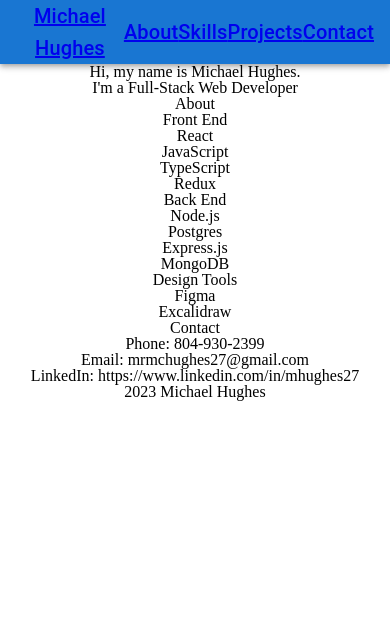
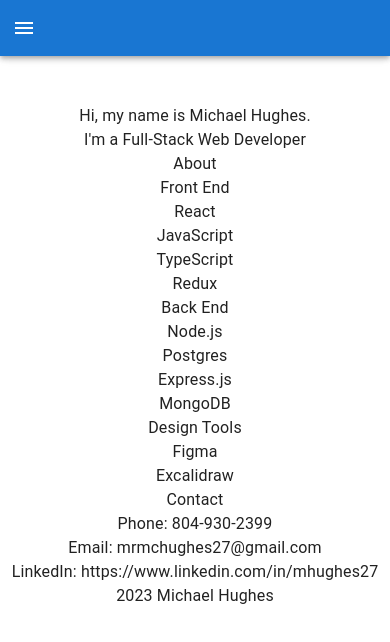
Before and after one commit to mrmchughes/Personal_Portfolio, a React (Create React App) app: page / in a window 390 px wide. Shown: the top 642 px of the page. Built offline with nearby package versions, Linux system fonts and the light colour scheme.

Commit message:
Further work on Navabar, began mobile implement

```diff
--- a/src/components/Navbar.js
+++ b/src/components/Navbar.js
@@ -1,34 +1,125 @@
+import { useState } from 'react';
 import AppBar from '@mui/material/AppBar';
 import Box from '@mui/material/Box';
+import CssBaseline from '@mui/material/CssBaseline';
+import Divider from '@mui/material/Divider';
+import Drawer from '@mui/material/Drawer';
+import IconButton from '@mui/material/IconButton';
+import List from '@mui/material/List';
+import ListItem from '@mui/material/ListItem';
+import ListItemButton from '@mui/material/ListItemButton';
+import ListItemText from '@mui/material/ListItemText';
+import MenuIcon from '@mui/icons-material/Menu';
 import Toolbar from '@mui/material/Toolbar';
 import Typography from '@mui/material/Typography';
+import Button from '@mui/material/Button';
 
-export default function Navbar() {
+const drawerWidth = 240;
+const navItems = ['About', 'Skills', 'Projects', 'Contact'];
+
+export default function DrawerAppBar() {
+    const [mobileOpen, setMobileOpen] = useState(false);
+
+    const handleDrawerToggle = () => {
+      setMobileOpen((prevState) => !prevState);
+    };
+
+    const drawer = (
+      <Box onClick={handleDrawerToggle} sx={{ textAlign: 'center' }}>
+        <Typography variant="h6" sx={{ my: 2 }}>
+          Michael Hughes
+          {/* Make sure to put a button / link here too */}
+        </Typography>
+        <Divider />
+        <List>
+          {navItems.map((item) => (
+            <ListItem key={item} disablePadding>
+              <ListItemButton sx={{ textAlign: 'center' }}>
+                <ListItemText primary={item} />
+              </ListItemButton>
+            </ListItem>
+          ))}
+        </List>
+      </Box>
+    );
+
     return (
-        <Box sx={{ flexGrow: 1 }}>
-            <AppBar position="static">
-                <Toolbar>
-                    <Typography variant="h6" component="div" sx={{ flexGrow: 1 }}>
-                        <a href="/">Michael Hughes</a>
-                    </Typography>
+      <Box sx={{ display: 'flex' }}>
+        <CssBaseline />
+        <AppBar component="nav">
+          <Toolbar>
+            <IconButton
+              color="inherit"
+              aria-label="open drawer"
+              edge="start"
+              onClick={handleDrawerToggle}
+              sx={{ mr: 2, display: { sm: 'none' } }}
+            >
+              <MenuIcon />
+            </IconButton>
+            <Typography variant="h6" sx={{ display: { xs: 'none', sm: 'block' } }}>
+                Michael Hughes
+                {/* Make sure to put a button / link here too */}
+            </Typography>
+            <Box sx={{ display: { xs: 'none', sm: 'block' } }}>
+              {navItems.map((item) => (
+                <Button key={item} sx={{ color: '#fff' }}>
+                  {item}
+                  {/* Need the buttons to navigate to different sections of the page, think that is # */}
+                </Button>
+              ))}
+            </Box>
+          </Toolbar>
+        </AppBar>
+        <nav>
+          <Drawer
+            variant="temporary"
+            open={mobileOpen}
+            onClose={handleDrawerToggle}
+            ModalProps={{
+              keepMounted: true, // Better open performance on mobile.
+            }}
+            sx={{
+              display: { xs: 'block', sm: 'none' },
+              '& .MuiDrawer-paper': { boxSizing: 'border-box', width: drawerWidth },
+            }}
+          >
+            {drawer}
+          </Drawer>
+        </nav>
+        <Box component="main" sx={{ p: 3 }}>
+          <Toolbar />
+        </Box>
+      </Box>
+    );
+  }
 
-                    <Typography variant="h6" component="div" sx={{ flexGrow: 1 }}>
-                        <a href="/about">About</a>
-                    </Typography>
-                    <Typography variant="h6" component="div" sx={{ flexGrow: 1 }}>
-                        <a href="/skills">Skills</a>
-                    </Typography>
-                    <Typography variant="h6" component="div" sx={{ flexGrow: 1 }}>
-                        <a href="/projects">Projects</a>
-                    </Typography>
-                    <Typography variant="h6" component="div" sx={{ flexGrow: 1 }}>
-                        <a href="/contact">Contact</a>
-                    </Typography>
-                </Toolbar>
-            </AppBar>
-        </Box>
-    )
-}
+// export default function Navbar() {
+//     return (
+//         <Box sx={{ flexGrow: 1 }}>
+//             <AppBar position="static">
+//                 <Toolbar>
+//                     <Typography variant="h6" component="div" sx={{ flexGrow: 1 }}>
+//                         <a href="/">Michael Hughes</a>
+//                     </Typography>
+
+//                     <Typography variant="h6" component="div" sx={{ flexGrow: 1 }}>
+//                         <a href="/about">About</a>
+//                     </Typography>
+//                     <Typography variant="h6" component="div" sx={{ flexGrow: 1 }}>
+//                         <a href="/skills">Skills</a>
+//                     </Typography>
+//                     <Typography variant="h6" component="div" sx={{ flexGrow: 1 }}>
+//                         <a href="/projects">Projects</a>
+//                     </Typography>
+//                     <Typography variant="h6" component="div" sx={{ flexGrow: 1 }}>
+//                         <a href="/contact">Contact</a>
+//                     </Typography>
+//                 </Toolbar>
+//             </AppBar>
+//         </Box>
+//     )
+// }
 
 // Watch out that the navbar changes when I scroll down the page past the opening section
 // The navbar collapse for a smaller screen
```
